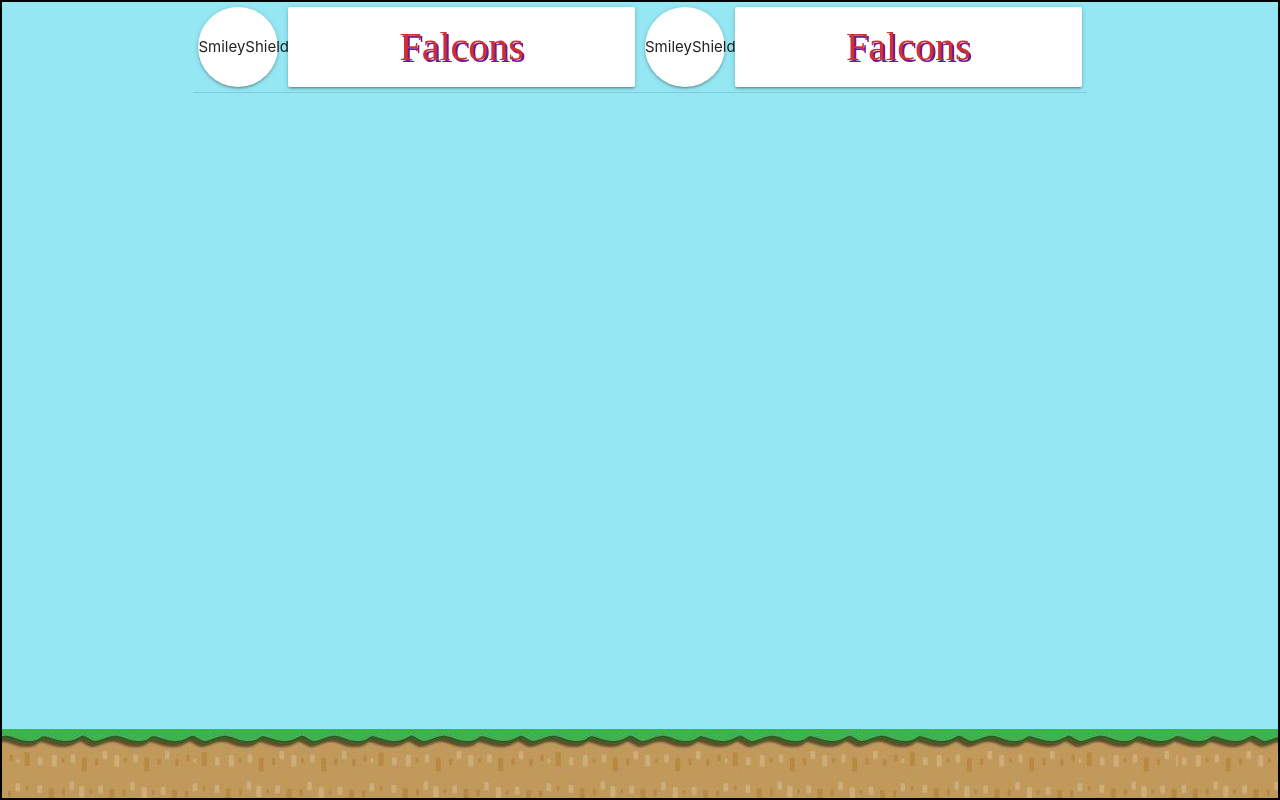
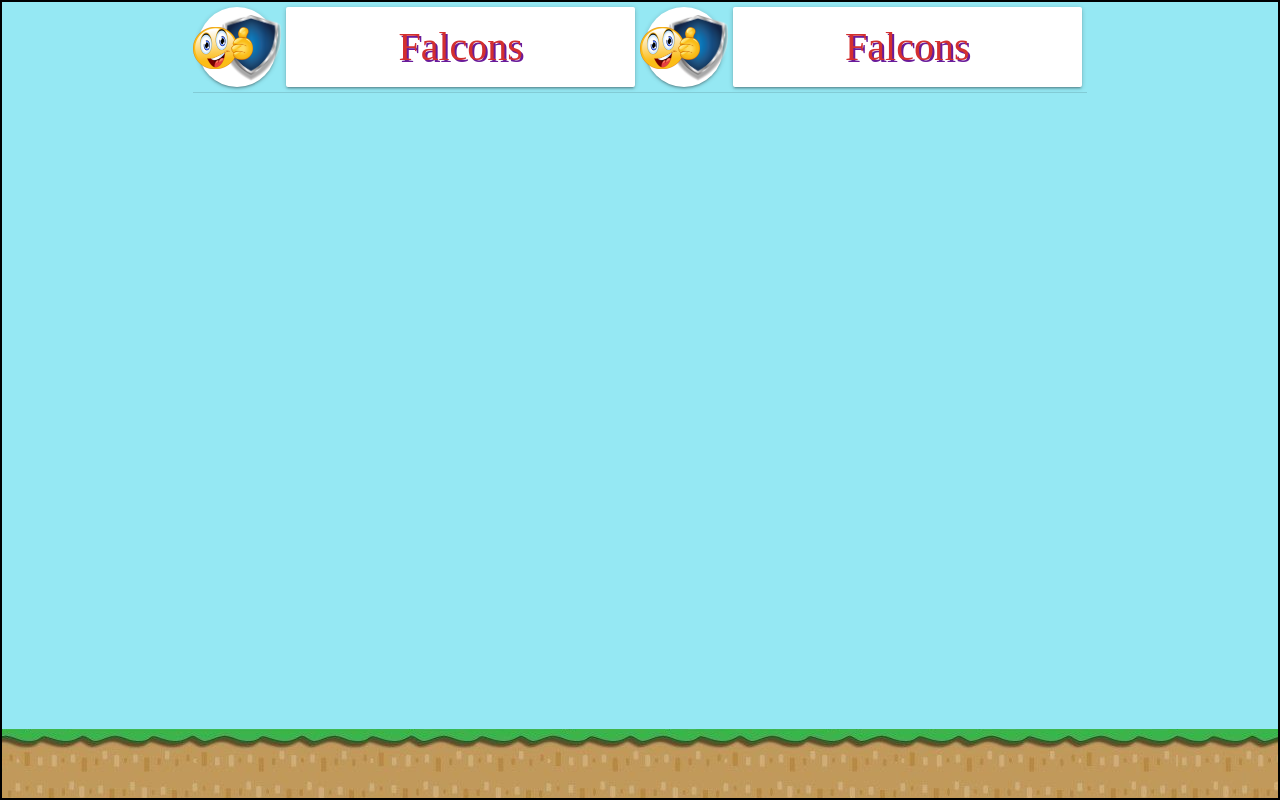
Before and after one commit to MamathaBussa/ps-leaderboard, a React (Create React App) app: page / in a window 1280 px wide. Built offline with nearby package versions, Linux system fonts and the light colour scheme; a web font is replaced by a local one.

Commit message:
- Changed shield image - Updated styles for SmileyShield

```diff
--- a/src/components/SmileyShield/index.js
+++ b/src/components/SmileyShield/index.js
@@ -5,7 +5,8 @@ class SmileyShield extends Component {
   render() {
     return (
       <div className="SmileyShield card">
-        SmileyShield
+        <img className="smiley" src="/img/smiley.png" alt="smiley" />
+        <img className="shield" src="/img/shield.png" alt="smiley" />
       </div>
     )
   }
--- a/src/components/SmileyShield/styles.sass
+++ b/src/components/SmileyShield/styles.sass
@@ -4,7 +4,7 @@
   // dimensions
   margin: 5px
   height: 80px
-  width: 80px
+  width: 100px
   // content
   flex-direction: column
   justify-content: center
@@ -14,3 +14,22 @@
   border-radius: 40px
   // debug
   // outline: 1px blue solid
+  img
+    // display: inline
+    // position
+    position: absolute
+    // dimensions
+    &.smiley
+      left: -5px
+      top: 20px
+      width: 60px
+      // transform: rotate(-30deg)
+      z-index: 100
+    &.shield
+      // transform: rotate(15deg)
+      // position
+      top: 8px
+      right: -5px
+      // right: -15px
+      // dimensions
+      width: 60px
```
Also changed, not shown: public/img/shield.png.
